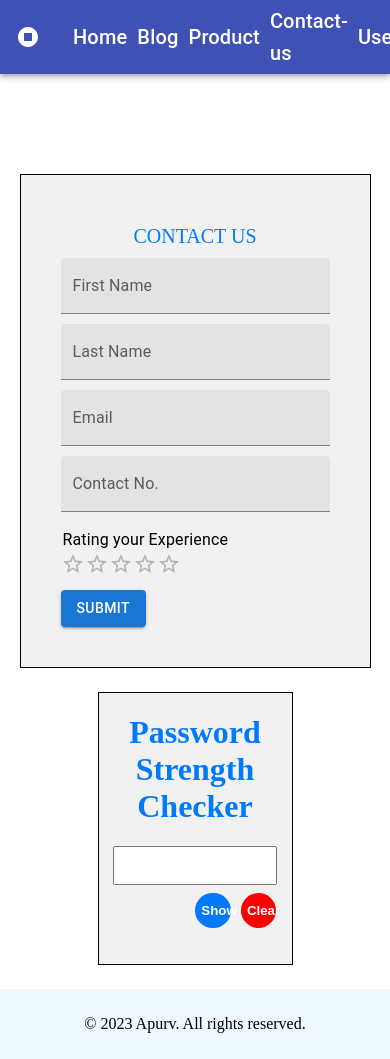
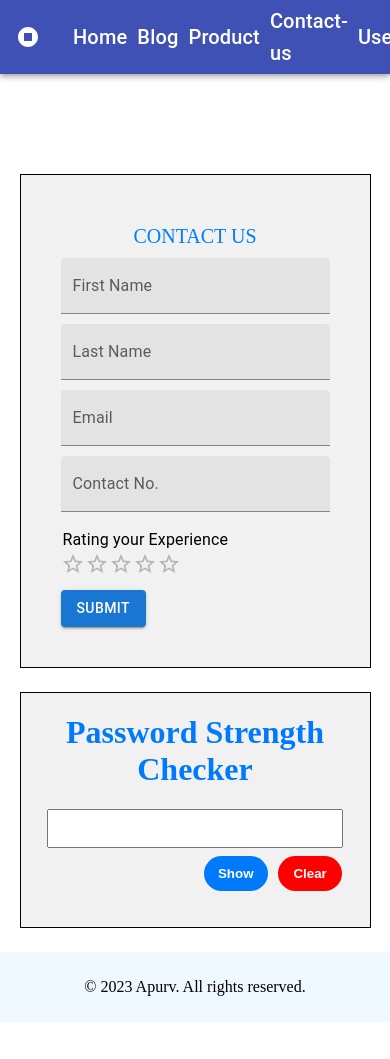
Before and after one commit to apurv-dolphin/next-js-course, a Next.js app: page /contact-us in a window 390 px wide. Shown: the top 1059 px of the page. After the commit the page ends 1022 px from the top, so only its background shows below. Built offline with nearby package versions, Linux system fonts and the light colour scheme; sample sign-in values are in the browser's storage.

Commit message:
Change in design

```diff
--- a/contactdata/user1690806529492.json
+++ b/contactdata/user1690806529492.json
@@ -1 +1 @@
-{"id":1690806529492,"firstName":"King","lastName":"Apurv","email":"demoKing@gmail.com","contactNo":"6598321559","ratingValue":"3"}
+{"id":1690806529492,"firstName":"King","lastName":"Apurv","email":"demoKing@gmail.com","contactNo":"9924566759","ratingValue":"3"}
--- /dev/null
+++ b/contactdata/user1690978029718.json
@@ -0,0 +1 @@
+{"id":1690978029718,"firstName":"Testing","lastName":"Apurv","email":"demomember@gmail.com","contactNo":"6598231545","ratingValue":"4"}
--- a/pages/_app.js
+++ b/pages/_app.js
@@ -71,7 +71,7 @@ export default function App({ Component, pageProps }) {
 
   useEffect(() => {
     router.events.on("routeChangeStart", () => {
-      setProgress(40);
+      setProgress(70);
     });
     router.events.on("routeChangeComplete", () => {
       setProgress(100);
@@ -91,7 +91,7 @@ export default function App({ Component, pageProps }) {
         color="#f11946"
         height={4}
         progress={progress}
-        waitingTime={1000}
+        waitingTime={300}
         onLoaderFinished={() => setProgress(0)}
       />
       <Component
--- a/pages/order.js
+++ b/pages/order.js
@@ -1,3 +1,4 @@
+/* eslint-disable react/prop-types */
 import { Box, Button } from "@material-ui/core";
 import { Alert } from "@material-ui/lab";
 import React, { createRef } from "react";
@@ -21,7 +22,7 @@ export default function Order({ cart, total, clearCart }) {
       </div>
       <Box>
         <Link href={"/product"}>
-        <Button onClick={clearCart}>Back</Button>
+          <Button onClick={clearCart}>Back</Button>
         </Link>
         <Pdf
           targetRef={ref}
--- a/styles/contact.module.css
+++ b/styles/contact.module.css
@@ -68,12 +68,13 @@
   font-weight: bold;
 }
 
-@media only screen and (max-width: 600px) {
+@media only screen and (max-width: 762px) {
   .heading {
     font-size: 20px;
   }
 
-  .contact {
+  .contact,
+  .passChecker {
     width: 90%;
   }
 }
```
Also changed, not shown: 1 other file (tests, documents, lock files or other folders).
